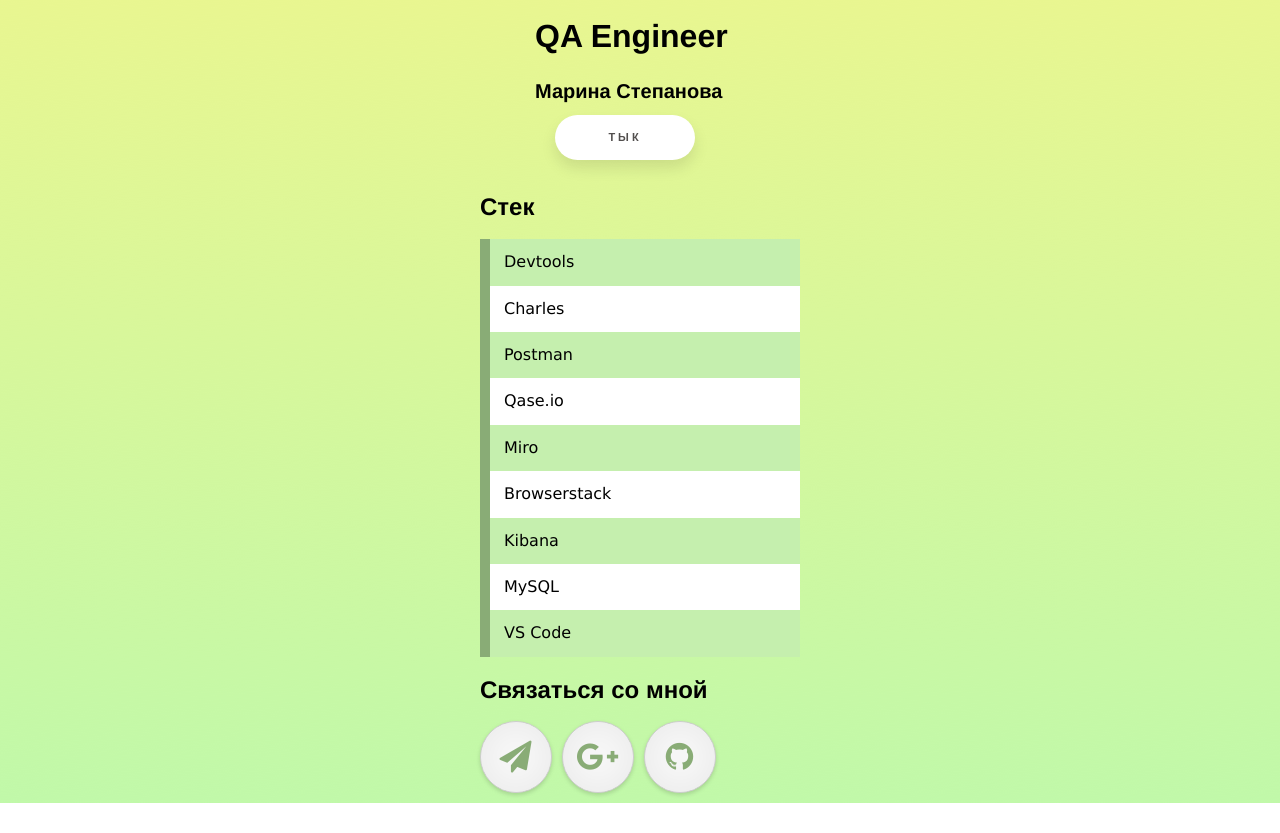
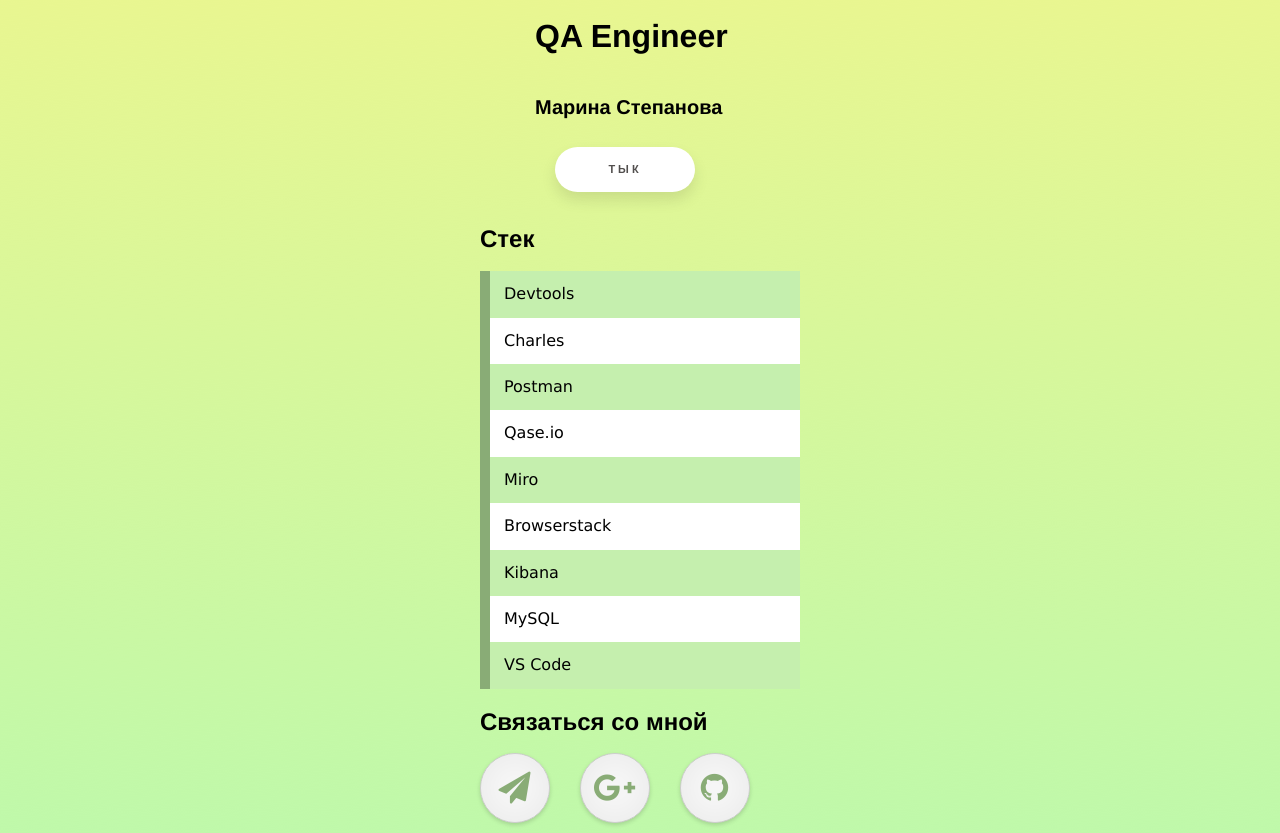
Before and after one commit to MarinaStepanova-QA/CV, a plain HTML site: page index.html in a window 1280 px wide. Shown: the part 333-1166 px from the top of the page. Before the commit the page ends 1136 px from the top, so only its background shows below. Drawn offline with Linux system fonts and the light colour scheme.

Commit message:
Update style.css

```diff
--- a/style.css
+++ b/style.css
@@ -31,7 +31,7 @@ body {
 .header__subtitle {
   color: #000000;
   font-size: 20px;
-  line-height: 1.4;
+  line-height: 3;
   margin: 0;
   font-family: "Helvetica Neue";
 }
@@ -221,8 +221,8 @@ body {
     border: 1px solid #ccc;
     box-shadow: 0 2px 4px rgba(0,0,0,0.15), inset 0 0 50px rgba(0,0,0,0.1);
     border-radius: 48px;
-    margin: 0 10px 10px 0;
-    padding: 6px;
+    margin: 0 30px 10px 0;
+    padding: 5px;
     color: #89AC76;
 }
 .social a i {
```
